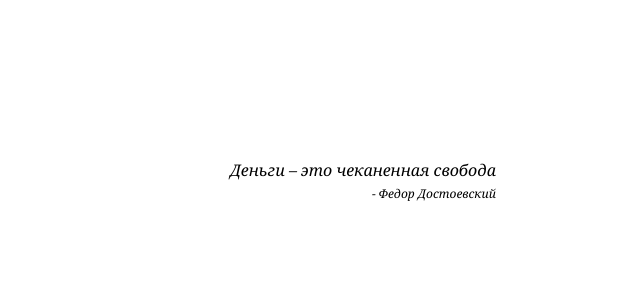
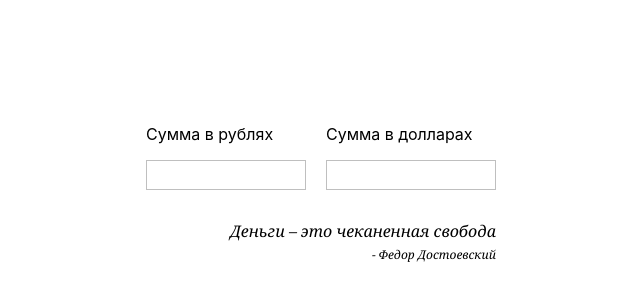
Before and after one commit to Paavveel/currency-app-react-redux-tdd, a React (Create React App) app: page / in a window 1280 px wide. Shown: the part 224-524 px from the top of the page, without its empty margins (324-964 px from the left). Built offline with nearby package versions, Linux system fonts and the light colour scheme.

Commit message:
Add a Converter component draft

```diff
--- a/src/App.js
+++ b/src/App.js
@@ -1,12 +1,13 @@
 import React from 'react';
 import styles from './App.module.css';
+import { Converter } from './features/Converter';
 import { Quote } from './features/Quote';
 
 export function App() {
   return (
     <main className={styles.main}>
       {/* Header */}
-      {/* Converter form */}
+      <Converter />
       <Quote />
     </main>
   );
--- /dev/null
+++ b/src/features/Converter/Converter.js
@@ -0,0 +1,18 @@
+import React from 'react';
+import styles from './Converter.module.css';
+
+export function Converter() {
+  return (
+    <form className={styles.converter}>
+      <label>
+        <p>Сумма в рублях</p>
+        <input type='number' name='rub' min='0' step='1' />
+      </label>
+
+      <label>
+        <p>Сумма в долларах</p>
+        <input type='number' name='usd' min='0' step='1' />
+      </label>
+    </form>
+  );
+}
--- /dev/null
+++ b/src/features/Converter/Converter.module.css
@@ -0,0 +1,23 @@
+.converter {
+  display: flex;
+  justify-content: center;
+  margin: 20px 0;
+}
+
+.converter label {
+  padding: 0 10px 0;
+  width: 50%;
+}
+
+.converter label + label {
+  padding: 0 0 0 10px;
+}
+
+.converter input {
+  border: 1px solid rgba(0, 0, 0, 0.25);
+  display: block;
+  width: 100%;
+  appearance: none;
+  height: 30px;
+  padding: 0 5px;
+}
--- /dev/null
+++ b/src/features/Converter/index.js
@@ -0,0 +1 @@
+export * from './Converter';
```
